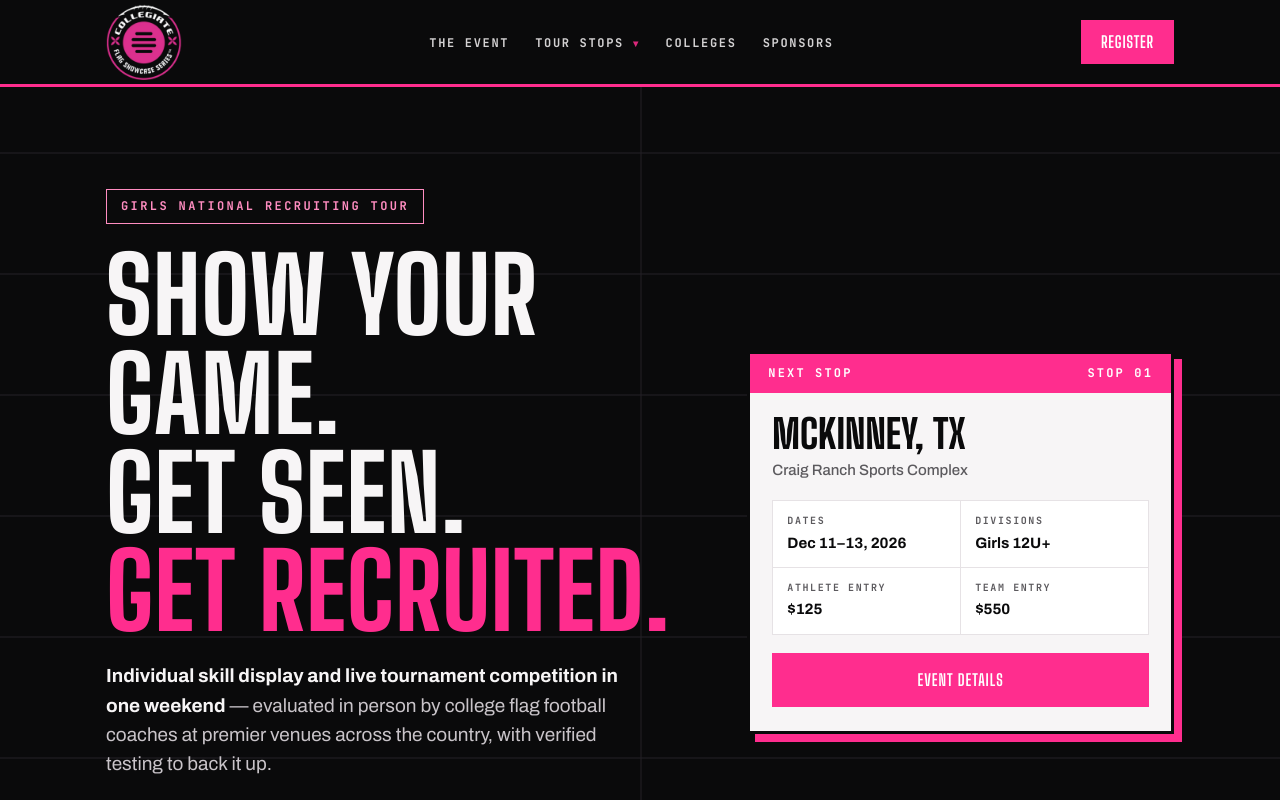
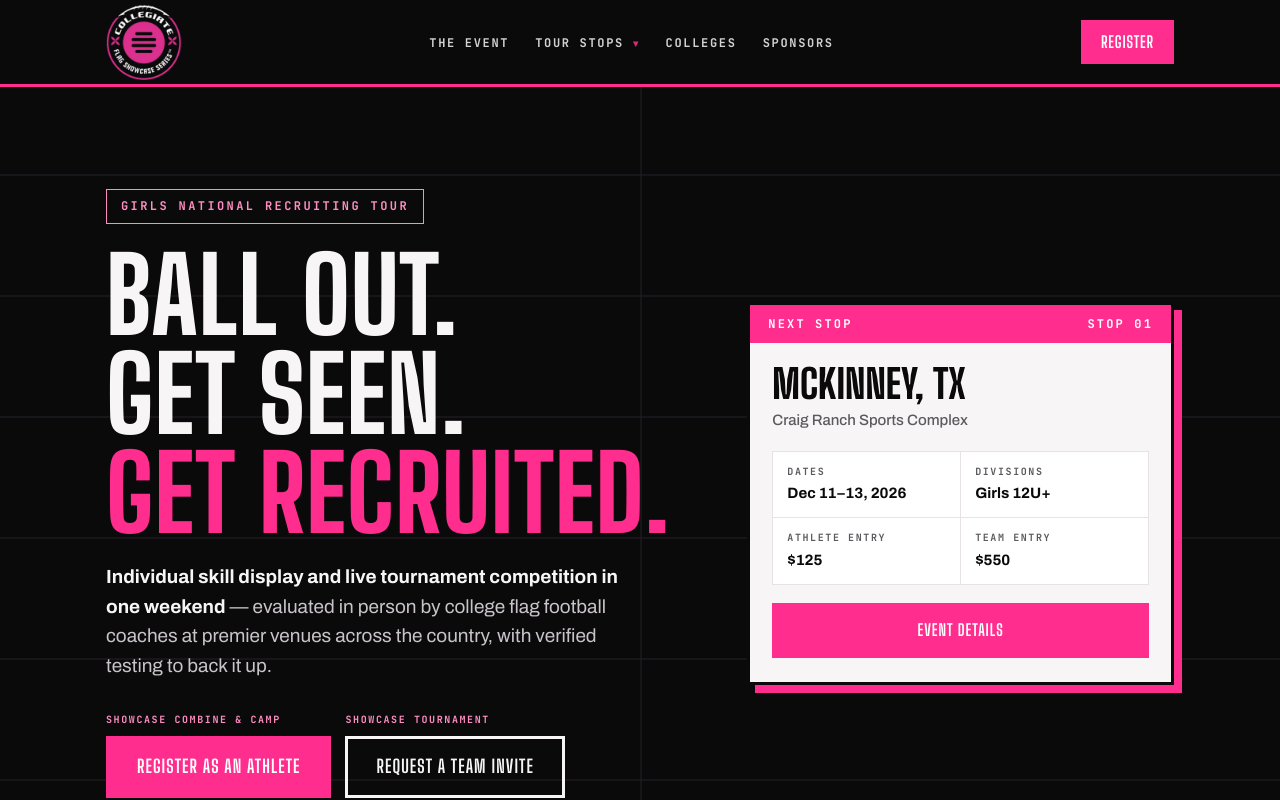
Before and after one commit to teamplayr-us/cfs-web, a Next.js app: page / in a window 1280 px wide. Shown: the top 800 px of the page. Built offline with nearby package versions, Linux system fonts and the light colour scheme.

Commit message:
Hero headline: Ball Out. Get Seen. Get Recruited.
Co-Authored-By: Claude Fable 5 <noreply@anthropic.com>
Claude-Session: https://claude.ai/code/session_019V32boShoBmRrwWenCPJFc

```diff
--- a/components/Hero.tsx
+++ b/components/Hero.tsx
@@ -9,7 +9,7 @@ export default function Hero() {
         <div>
           <span className="hero-badge">Girls National Recruiting Tour</span>
           <h1>
-            Show Your Game.
+            Ball Out.
             <br />
             Get Seen.
             <br />
```
Also changed, not shown: 1 other file (tests, documents, lock files or other folders).
